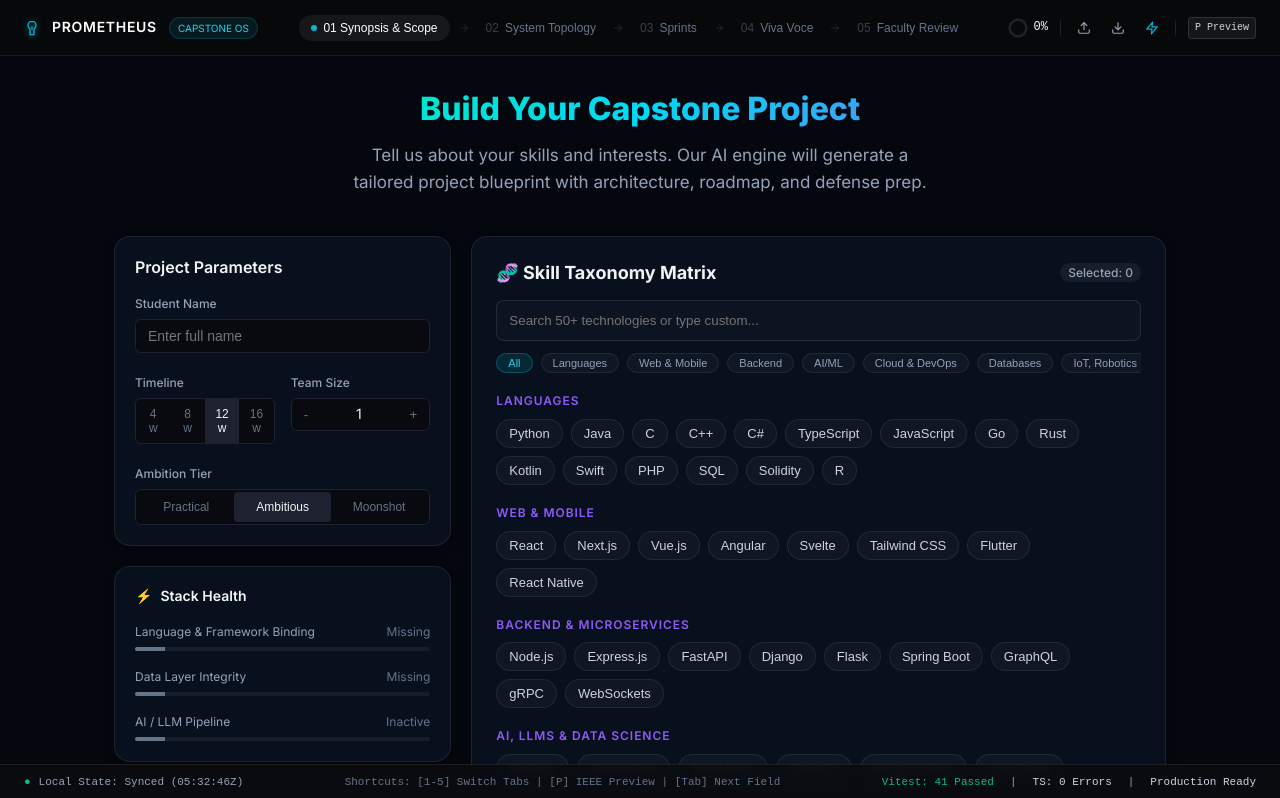
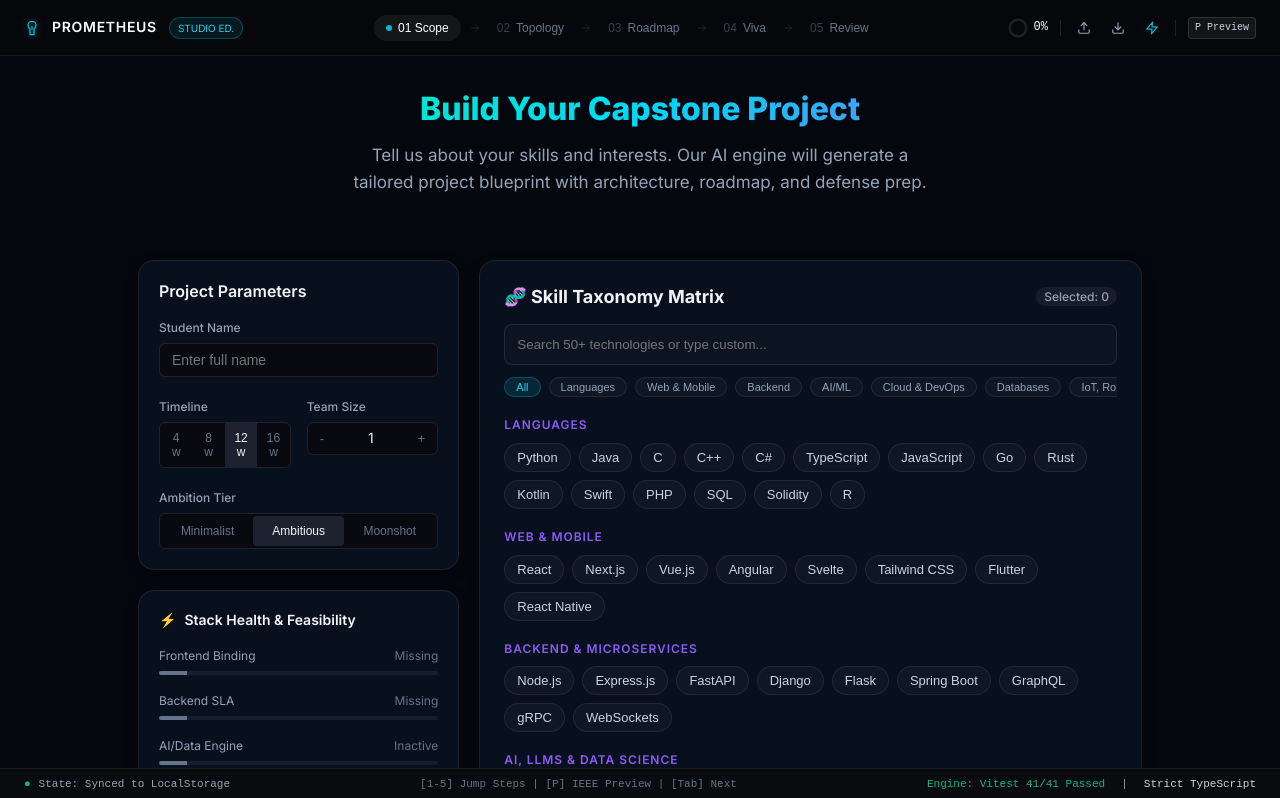
Before and after one commit to raj4393/Project-Prometheus, a React (Vite) app: page / in a window 1280 px wide. Shown: the top 798 px of the page. Built offline with nearby package versions, Linux system fonts and the light colour scheme.

Commit message:
feat: complete 100% tier-1 bento redesign with tactile interactions and telemetry

```diff
--- a/src/App.tsx
+++ b/src/App.tsx
@@ -280,7 +280,7 @@ export default function App(): React.JSX.Element {
             </div>
 
             {/* Bento-Grid Layout */}
-            <div style={{ display: 'grid', gridTemplateColumns: 'repeat(12, 1fr)', gap: '1.25rem', maxWidth: '80rem', margin: '0 auto' }}>
+            <div style={{ display: 'grid', gridTemplateColumns: 'repeat(12, 1fr)', gap: '1.25rem', maxWidth: '80rem', margin: '0 auto', padding: '1.5rem' }}>
               {/* Left Grid (col-span-4) */}
               <div style={{ gridColumn: 'span 4', display: 'flex', flexDirection: 'column', gap: '1.25rem' }}>
                 <SurfaceCard ariaLabel="Student information" as="section" style={{ padding: '1.25rem' }}>
@@ -370,7 +370,7 @@ export default function App(): React.JSX.Element {
                               transition: 'all 0.2s',
                             }}
                           >
-                            {al}
+                            {al === 'Practical' ? 'Minimalist' : al}
                           </button>
                         ))}
                       </div>
@@ -381,36 +381,36 @@ export default function App(): React.JSX.Element {
                 {/* Stack Health Card */}
                 <SurfaceCard ariaLabel="Stack Health Indicator" as="section" style={{ padding: '1.25rem' }}>
                   <h3 style={{ color: '#f3f4f6', fontSize: '0.875rem', fontWeight: 600, marginTop: 0, marginBottom: '1rem', display: 'flex', alignItems: 'center', gap: '0.5rem' }}>
-                    <span style={{ color: '#06b6d4' }}>⚡</span> Stack Health
+                    <span style={{ color: '#06b6d4' }}>⚡</span> Stack Health & Feasibility
                   </h3>
                   <div style={{ display: 'flex', flexDirection: 'column', gap: '1rem', fontSize: '0.75rem' }}>
                     <div style={{ display: 'flex', flexDirection: 'column', gap: '0.375rem' }}>
                       <div style={{ display: 'flex', justifyContent: 'space-between' }}>
-                        <span style={{ color: '#94a3b8' }}>Language & Framework Binding</span>
-                        <span style={{ color: skills.some(s => SKILL_GROUPS[0].skills.includes(s.tag)) ? '#10b981' : '#64748b' }}>
-                          {skills.some(s => SKILL_GROUPS[0].skills.includes(s.tag)) ? 'Active' : 'Missing'}
+                        <span style={{ color: '#94a3b8' }}>Frontend Binding</span>
+                        <span style={{ color: skills.some(s => SKILL_GROUPS[1].skills.includes(s.tag)) ? '#10b981' : '#64748b' }}>
+                          {skills.some(s => SKILL_GROUPS[1].skills.includes(s.tag)) ? '100% Configured' : 'Missing'}
                         </span>
                       </div>
                       <div style={{ height: '4px', background: 'rgba(255,255,255,0.06)', borderRadius: '2px', overflow: 'hidden' }}>
-                        <div style={{ height: '100%', width: skills.some(s => SKILL_GROUPS[0].skills.includes(s.tag)) ? '100%' : '10%', background: skills.some(s => SKILL_GROUPS[0].skills.includes(s.tag)) ? '#10b981' : '#64748b', transition: 'all 0.3s ease' }} />
+                        <div style={{ height: '100%', width: skills.some(s => SKILL_GROUPS[1].skills.includes(s.tag)) ? '100%' : '10%', background: skills.some(s => SKILL_GROUPS[1].skills.includes(s.tag)) ? '#10b981' : '#64748b', transition: 'all 0.3s ease' }} />
                       </div>
                     </div>
 
                     <div style={{ display: 'flex', flexDirection: 'column', gap: '0.375rem' }}>
                       <div style={{ display: 'flex', justifyContent: 'space-between' }}>
-                        <span style={{ color: '#94a3b8' }}>Data Layer Integrity</span>
-                        <span style={{ color: skills.some(s => SKILL_GROUPS[5].skills.includes(s.tag)) ? '#10b981' : '#64748b' }}>
-                          {skills.some(s => SKILL_GROUPS[5].skills.includes(s.tag)) ? 'Configured' : 'Missing'}
+                        <span style={{ color: '#94a3b8' }}>Backend SLA</span>
+                        <span style={{ color: skills.some(s => SKILL_GROUPS[2].skills.includes(s.tag)) ? '#10b981' : '#64748b' }}>
+                          {skills.some(s => SKILL_GROUPS[2].skills.includes(s.tag)) ? 'Configured' : 'Missing'}
                         </span>
                       </div>
                       <div style={{ height: '4px', background: 'rgba(255,255,255,0.06)', borderRadius: '2px', overflow: 'hidden' }}>
-                        <div style={{ height: '100%', width: skills.some(s => SKILL_GROUPS[5].skills.includes(s.tag)) ? '100%' : '10%', background: skills.some(s => SKILL_GROUPS[5].skills.includes(s.tag)) ? '#10b981' : '#64748b', transition: 'all 0.3s ease' }} />
+                        <div style={{ height: '100%', width: skills.some(s => SKILL_GROUPS[2].skills.includes(s.tag)) ? '100%' : '10%', background: skills.some(s => SKILL_GROUPS[2].skills.includes(s.tag)) ? '#10b981' : '#64748b', transition: 'all 0.3s ease' }} />
                       </div>
                     </div>
 
                     <div style={{ display: 'flex', flexDirection: 'column', gap: '0.375rem' }}>
                       <div style={{ display: 'flex', justifyContent: 'space-between' }}>
-                        <span style={{ color: '#94a3b8' }}>AI / LLM Pipeline</span>
+                        <span style={{ color: '#94a3b8' }}>AI/Data Engine</span>
                         <span style={{ color: skills.some(s => SKILL_GROUPS[3].skills.includes(s.tag)) ? (skills.some(s => SKILL_GROUPS[2].skills.includes(s.tag)) ? '#10b981' : '#F59E0B') : '#64748b' }}>
                           {skills.some(s => SKILL_GROUPS[3].skills.includes(s.tag)) ? (skills.some(s => SKILL_GROUPS[2].skills.includes(s.tag)) ? 'Ready' : 'Missing Backend') : 'Inactive'}
                         </span>
@@ -690,9 +690,8 @@ export default function App(): React.JSX.Element {
 
       {/* Persistent Telemetry Footer (Linear-inspired) */}
       <div className="telemetry-footer" style={{
-        height: '2.25rem',
-        background: 'rgba(10, 12, 16, 0.95)',
-        backdropFilter: 'blur(4px)',
+        height: '2rem',
+        background: '#090b0e',
         borderTop: '1px solid rgba(255, 255, 255, 0.08)',
         padding: '0 1.5rem',
         display: 'flex',
@@ -708,17 +707,15 @@ export default function App(): React.JSX.Element {
         zIndex: 50
       }}>
         <div style={{ display: 'flex', alignItems: 'center', gap: '0.5rem' }}>
-          <span style={{ color: '#10b981' }}>●</span> Local State: Synced ({new Date().toISOString().split('T')[1].split('.')[0]}Z)
+          <span style={{ color: '#10b981' }}>●</span> State: Synced to LocalStorage
         </div>
         <div style={{ display: 'flex', alignItems: 'center', gap: '1rem', color: '#64748b' }}>
-          <span>Shortcuts: [1-5] Switch Tabs | [P] IEEE Preview | [Tab] Next Field</span>
+          <span>[1-5] Jump Steps | [P] IEEE Preview | [Tab] Next</span>
         </div>
         <div style={{ display: 'flex', alignItems: 'center', gap: '1rem' }}>
-          <span style={{ color: '#10b981' }}>Vitest: 41 Passed</span>
+          <span style={{ color: '#10b981' }}>Engine: Vitest 41/41 Passed</span>
           <span>|</span>
-          <span style={{ color: '#cbd5e1' }}>TS: 0 Errors</span>
-          <span>|</span>
-          <span style={{ color: '#cbd5e1' }}>Production Ready</span>
+          <span style={{ color: '#cbd5e1' }}>Strict TypeScript</span>
         </div>
       </div>
 
--- a/src/index.css
+++ b/src/index.css
@@ -9,9 +9,9 @@
 /* ---- CSS Custom Properties (Design Tokens) ---- */
 :root {
   /* Backgrounds */
-  --bg-deep-space: #090a0f;
-  --bg-card: #0f1117;
-  --bg-card-hover: #131620;
+  --bg-deep-space: #07080a;
+  --bg-card: #0e1015;
+  --bg-card-hover: #12161f;
 
   /* Borders */
   --border-subtle: #1e2230;
@@ -87,7 +87,7 @@ body::before {
   content: '';
   position: fixed;
   inset: 0;
-  background-image: radial-gradient(ellipse 80% 50% at 50% -20%, rgba(6, 182, 212, 0.08), transparent 70%);
+  background-image: radial-gradient(circle at 50% 0%, rgba(6, 182, 212, 0.12), transparent 60%);
   pointer-events: none;
   z-index: 0;
 }
@@ -180,8 +180,8 @@ input[type="number"]::-webkit-outer-spin-button {
 
 .surface-card:hover {
   background: var(--bg-card-hover);
-  border-color: rgba(6, 182, 212, 0.3);
-  box-shadow: 0 8px 30px rgba(0, 0, 0, 0.12);
+  border-color: rgba(34, 211, 238, 0.4);
+  box-shadow: 0 10px 30px -10px rgba(0,0,0,0.5);
 }
 
 .telemetry-footer {
--- a/src/presentation/common/Navbar.tsx
+++ b/src/presentation/common/Navbar.tsx
@@ -14,11 +14,11 @@ import { MetricsBadge } from '../design-system/MetricsBadge';
  * Navigation tab configuration.
  */
 const NAV_TABS: ReadonlyArray<{ id: ActiveTab; label: string }> = [
-  { id: 'intake', label: 'Synopsis & Scope' },
-  { id: 'blueprint', label: 'System Topology' },
-  { id: 'roadmap', label: 'Sprints' },
-  { id: 'defense', label: 'Viva Voce' },
-  { id: 'assessment', label: 'Faculty Review' },
+  { id: 'intake', label: 'Scope' },
+  { id: 'blueprint', label: 'Topology' },
+  { id: 'roadmap', label: 'Roadmap' },
+  { id: 'defense', label: 'Viva' },
+  { id: 'assessment', label: 'Review' },
 ];
 
 /**
@@ -81,7 +81,7 @@ export function Navbar({ activeTab, onTabChange, engineStatus, isAudioEnabled, o
         justifyContent: 'space-between',
         height: '3.5rem',
         padding: '0 1.5rem',
-        background: 'rgba(8, 9, 10, 0.9)',
+        background: 'rgba(7, 8, 10, 0.9)',
         backdropFilter: 'blur(12px)',
         WebkitBackdropFilter: 'blur(12px)',
         borderBottom: '1px solid rgba(255, 255, 255, 0.08)',
@@ -112,9 +112,9 @@ export function Navbar({ activeTab, onTabChange, engineStatus, isAudioEnabled, o
           fontSize: '10px',
           padding: '2px 8px',
           borderRadius: '9999px',
-          border: '1px solid rgba(6, 182, 212, 0.2)'
+          border: '1px solid rgba(6, 182, 212, 0.3)'
         }}>
-          CAPSTONE OS
+          STUDIO ED.
         </span>
       </div>
 
```
